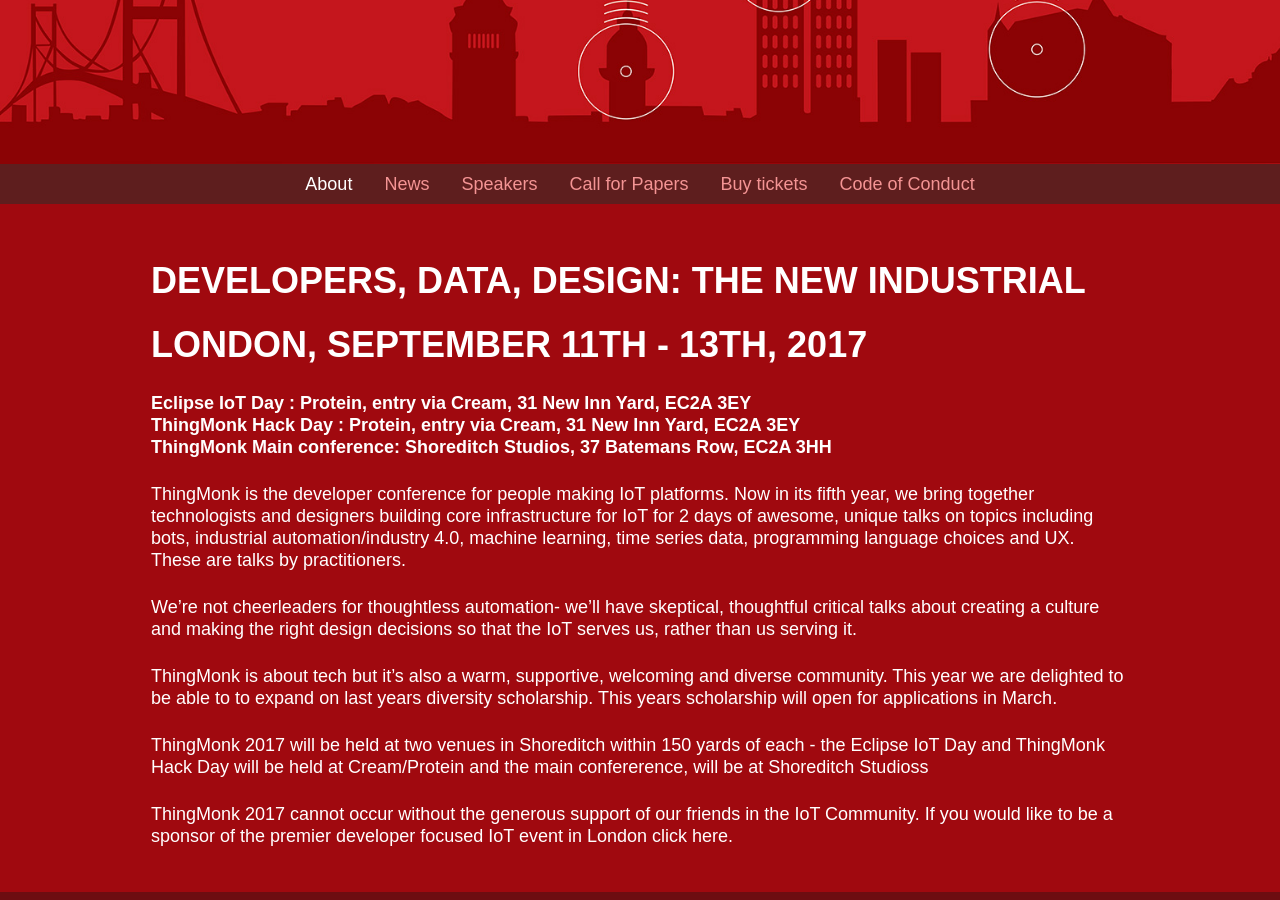
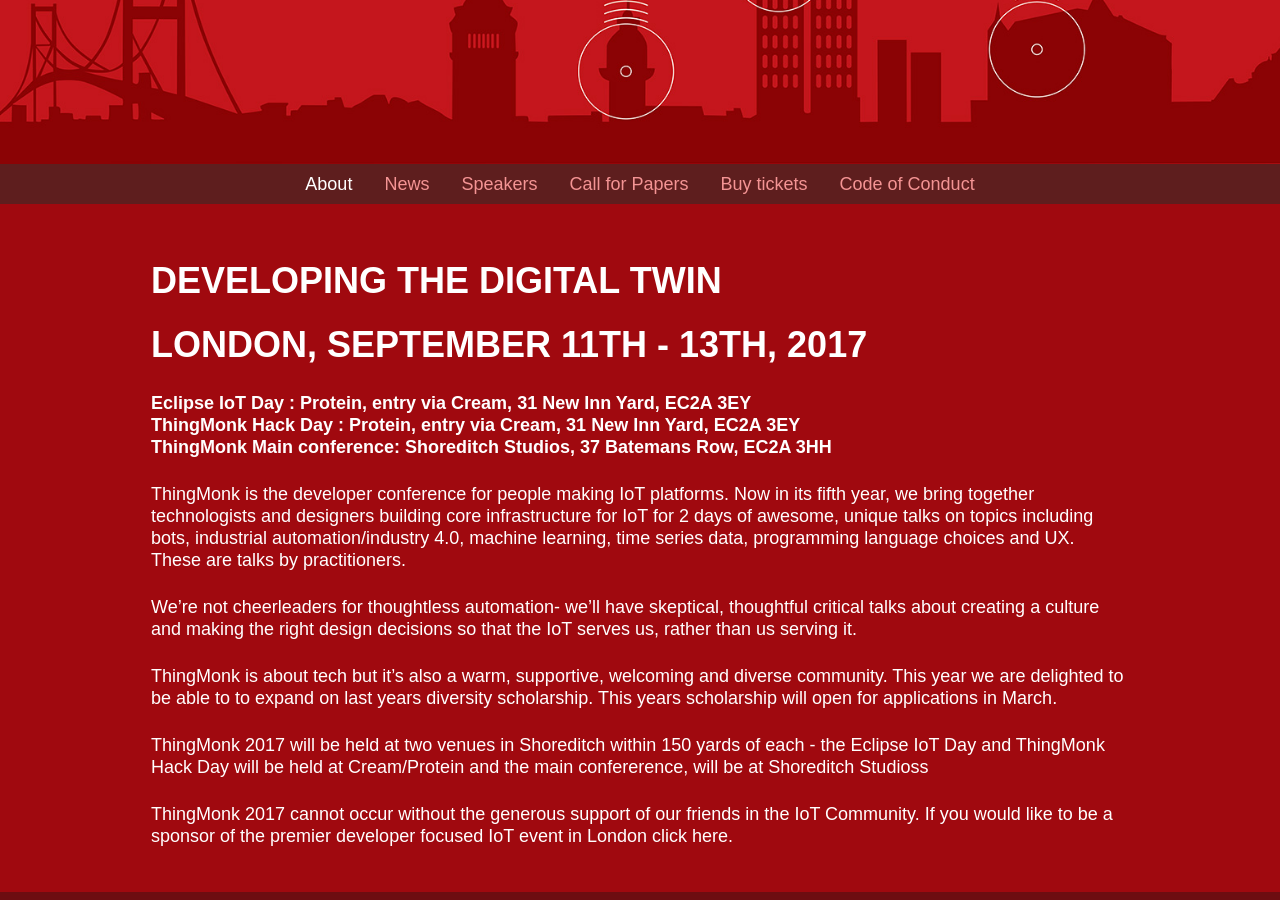
Before and after one commit to thingmonk/thingmonk.github.io, a Jekyll site: the page built from index.html, in a window 1280 px wide and 900 px high, scrolled down 436 px. Built offline with Jekyll 4.4.1, drawn with Linux system fonts in a browser that asks for light colours.

Commit message:
Header Update

```diff
--- a/index.html
+++ b/index.html
@@ -8,7 +8,7 @@
 
     <div class="l-about row">
     <a name="about"></a>
-        <h1>Developers, Data, Design: The New Industrial</h1>
+        <h1>Developing The Digital Twin</h1>
         <div align="center"><h1>London, September 11th - 13th, 2017</h1></div>
         <br />
         <p><b>Eclipse IoT Day : Protein, entry via Cream, 31 New Inn Yard, EC2A 3EY<br />
```
